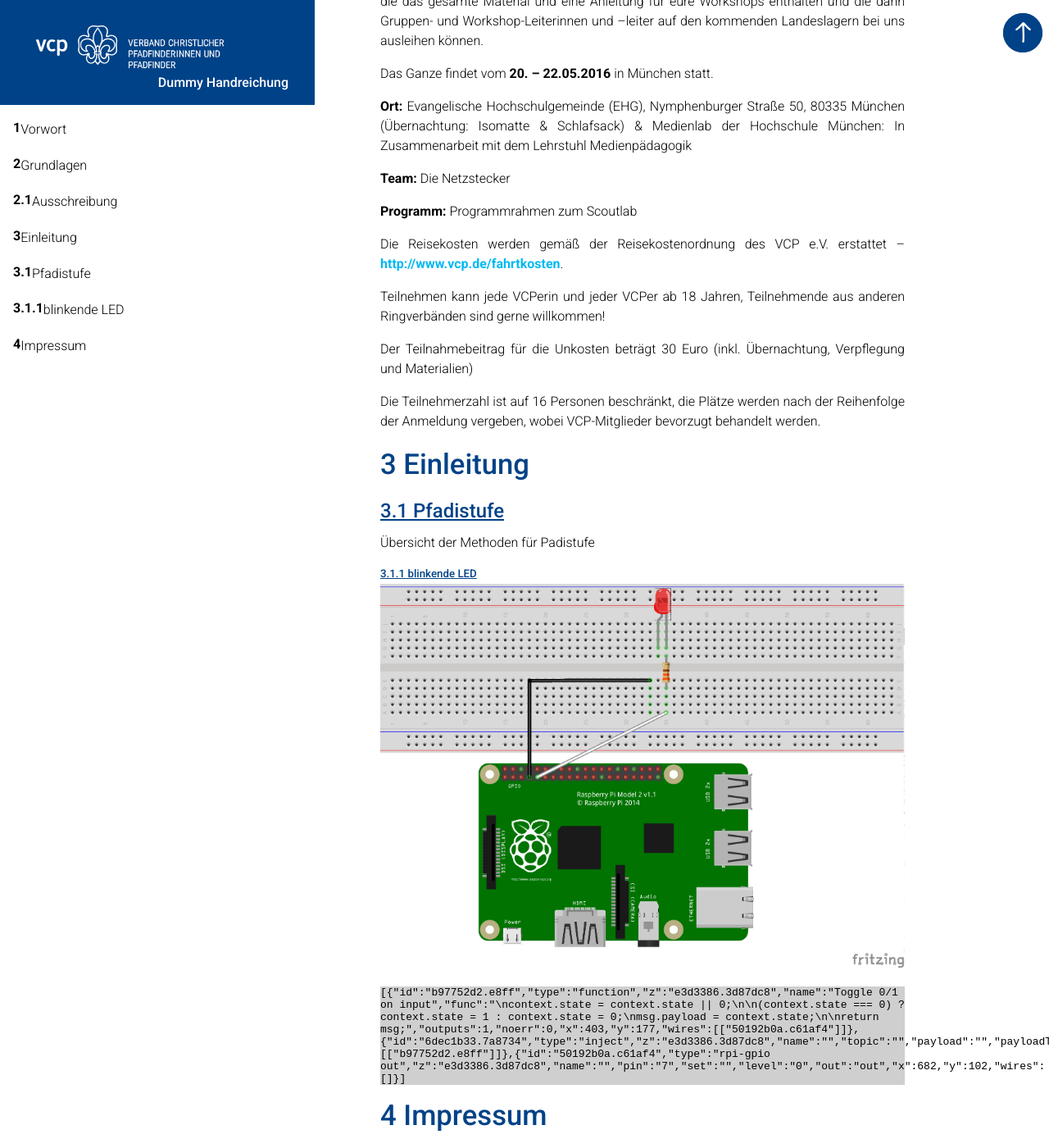
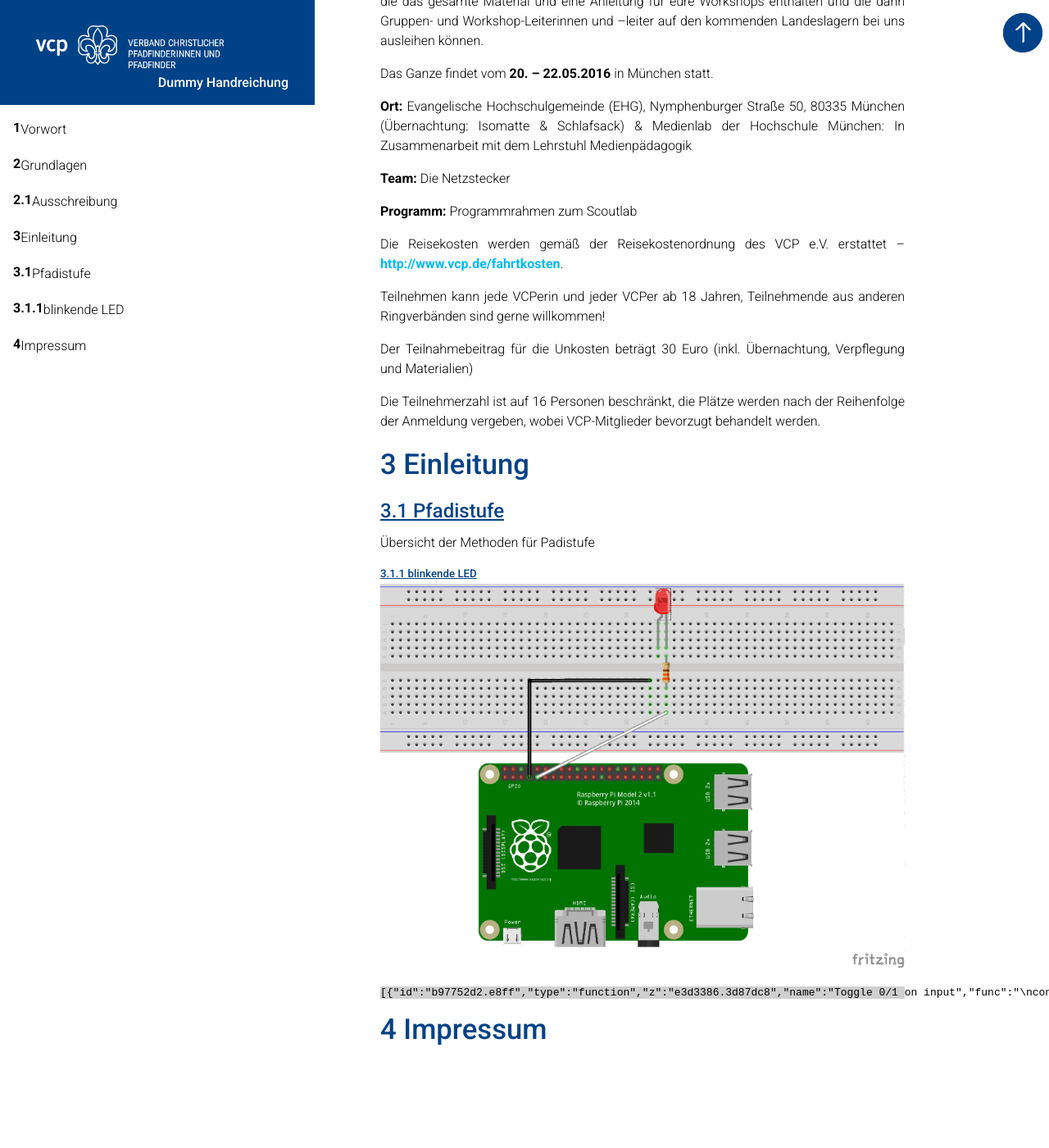
Before and after one commit to joek/Dummy-HR, a Jekyll site: the page built from index.html, in a window 1280 px wide and 1400 px high, scrolled down 901 px. Shown: the whole window at 82% size. Built offline with Jekyll 4.4.1, drawn with Linux system fonts in a browser that asks for light colours; after the commit the page ends 2196 px from its top, so only the background shows below that.

Commit message:
css code inline-block

```diff
--- a/styles/styles.css
+++ b/styles/styles.css
@@ -275,9 +275,8 @@
 height:auto !important;
 }
 code {
-display: block;
+display: inline-block;;
 width: 100%;
-white-space:normal;
 background-color: #cfcfcf;
 font-family: monospace;
 }
```
